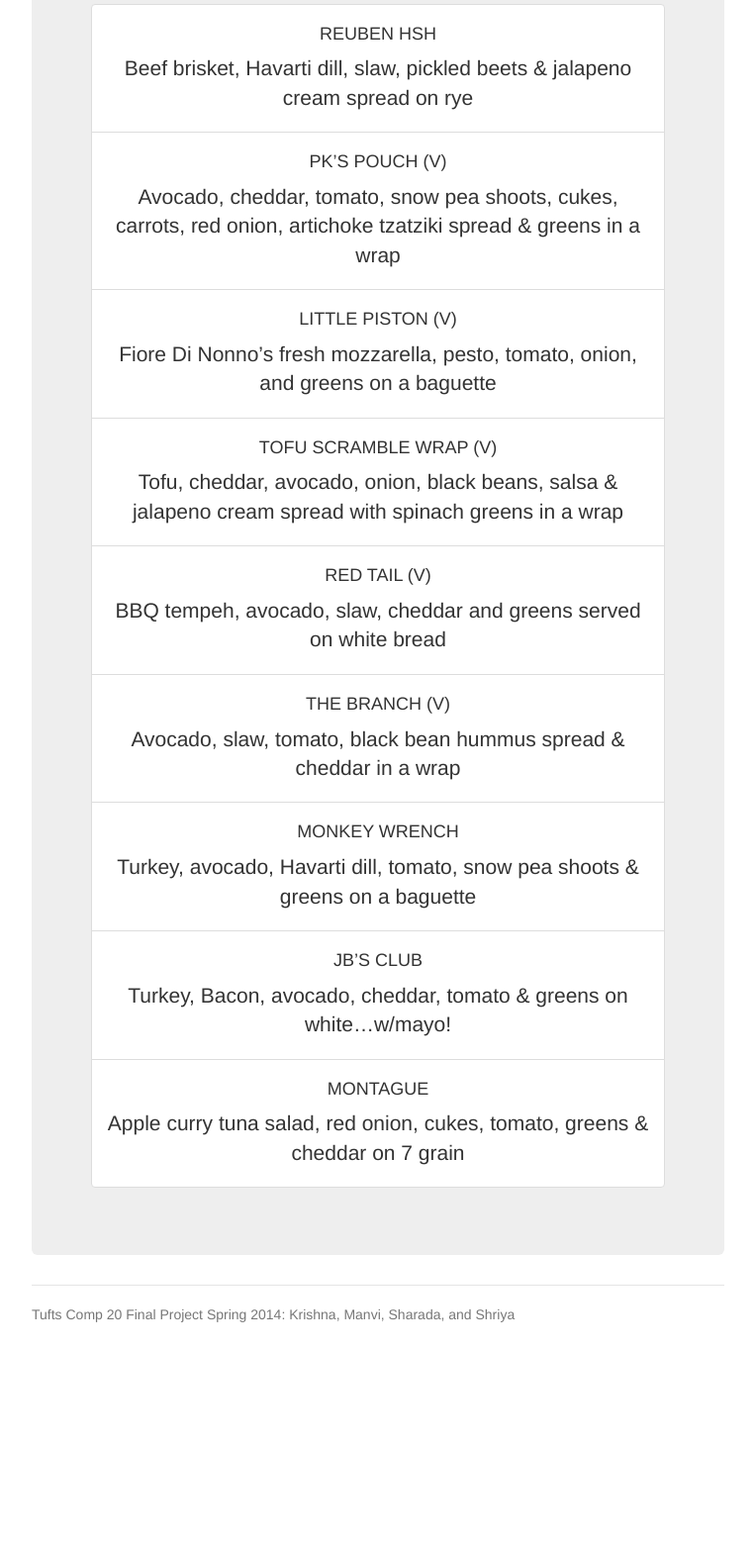
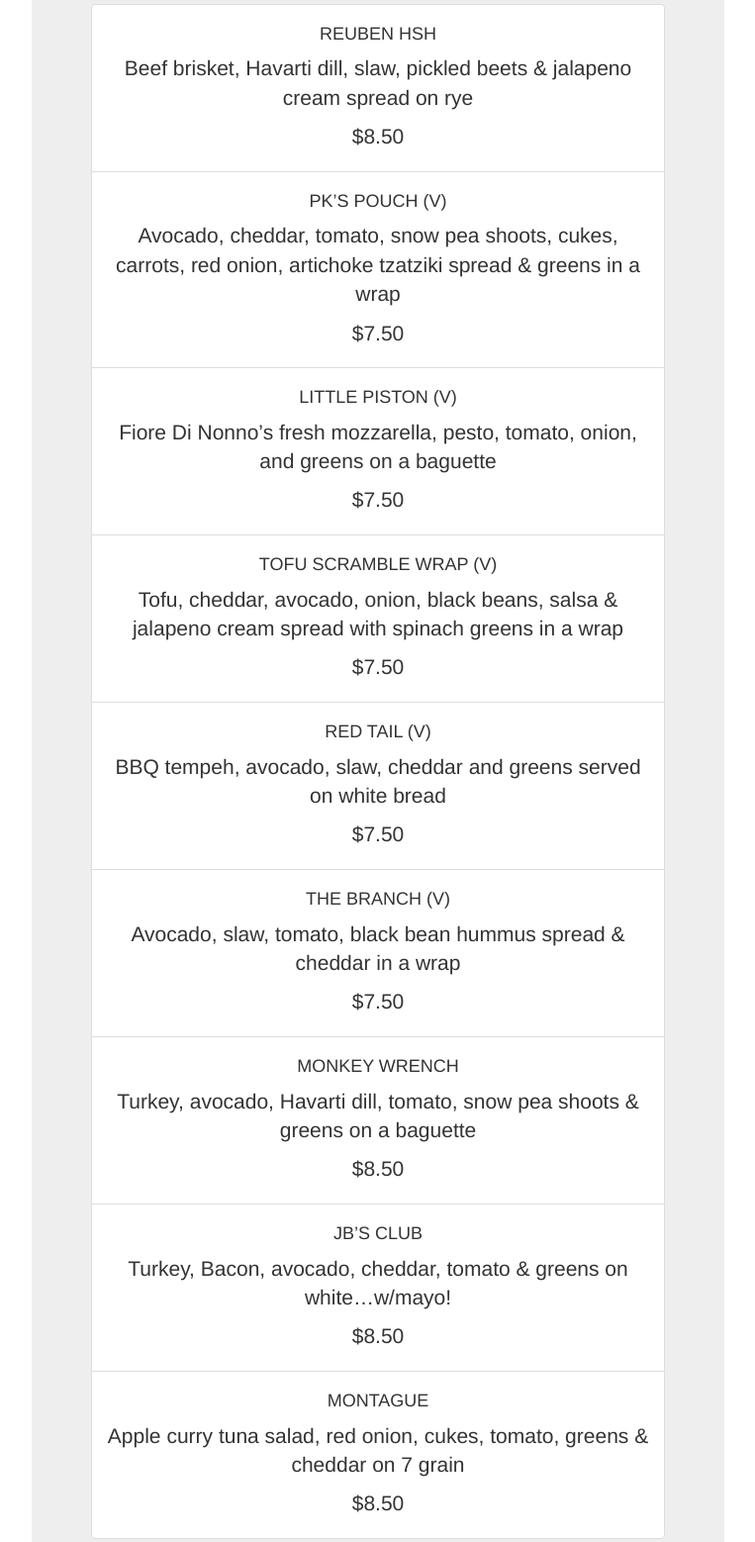
Before and after one commit to sharada0/comp20-s2014-team20, a website: page views/restaurant.html in a window 1280 px wide. Shown: the part 480-2038 px from the top of the page at 99% size, without its empty margins (258-1021 px from the left). Before the commit the page ends 1848 px from the top, so only its background shows below. Drawn offline with Linux system fonts and the light colour scheme.

Commit message:
Prices added

```diff
--- a/views/restaurant.html
+++ b/views/restaurant.html
@@ -46,38 +46,47 @@
             <li class="list-group-item">
               <h4>REUBEN HSH</h4>
               <p>Beef brisket, Havarti dill, slaw, pickled beets &amp; jalapeno cream spread on rye</p>
+              <p>$8.50</p>
             </li>
             <li class="list-group-item">
               <h4>PK’S POUCH (V)</h4>
               <p>Avocado, cheddar, tomato, snow pea shoots, cukes, carrots, red onion, artichoke tzatziki spread &amp; greens in a wrap</p>
+              <p>$7.50</p>
             </li>
             <li class="list-group-item">
               <h4>LITTLE PISTON (V)</h4>
               <p>Fiore Di Nonno’s fresh mozzarella, pesto, tomato, onion, and greens on a baguette</p>
+              <p>$7.50</p>
             </li>
             <li class="list-group-item">
               <h4>TOFU SCRAMBLE WRAP (V)</h4>
               <p>Tofu, cheddar, avocado, onion, black beans, salsa &amp; jalapeno cream spread with spinach greens in a wrap</p>
+              <p>$7.50</p>
             </li>
             <li class="list-group-item">
               <h4>RED TAIL (V)</h4>
               <p>BBQ tempeh, avocado, slaw, cheddar and greens served on white bread</p>
+              <p>$7.50</p>
             </li>
             <li class="list-group-item">
               <h4>THE BRANCH (V)</h4>
               <p>Avocado, slaw, tomato, black bean hummus spread &amp; cheddar in a wrap</p>
+              <p>$7.50</p>
             </li>
             <li class="list-group-item">
               <h4>MONKEY WRENCH</h4>
               <p>Turkey, avocado, Havarti dill, tomato, snow pea shoots &amp; greens on a baguette</p>
+              <p>$8.50</p>
             </li>
             <li class="list-group-item">
               <h4>JB’S CLUB</h4>
               <p>Turkey, Bacon, avocado, cheddar, tomato &amp; greens on white…w/mayo!</p>
+              <p>$8.50</p>
             </li>
             <li class="list-group-item">
               <h4>MONTAGUE</h4>
               <p>Apple curry tuna salad, red onion, cukes, tomato, greens &amp; cheddar on 7 grain</p>
+              <p>$8.50</p>
             </li>
           </ul>
         </div>
```
